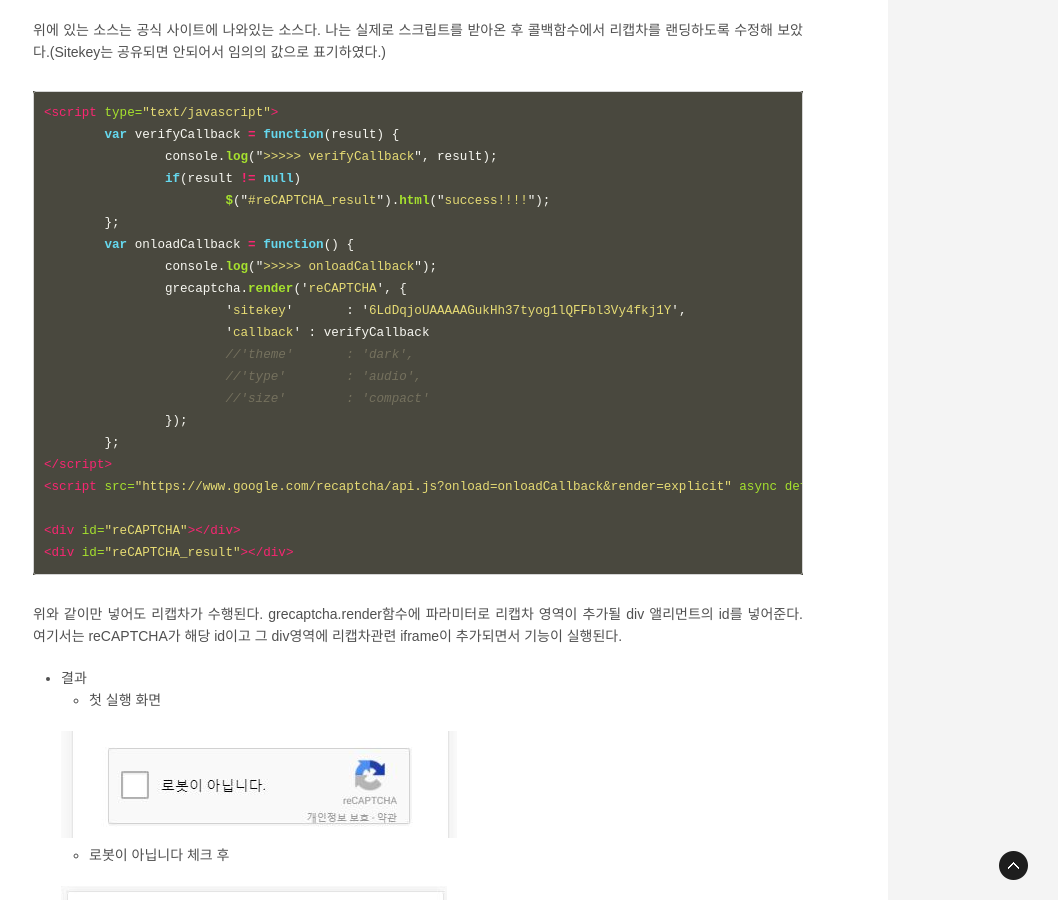
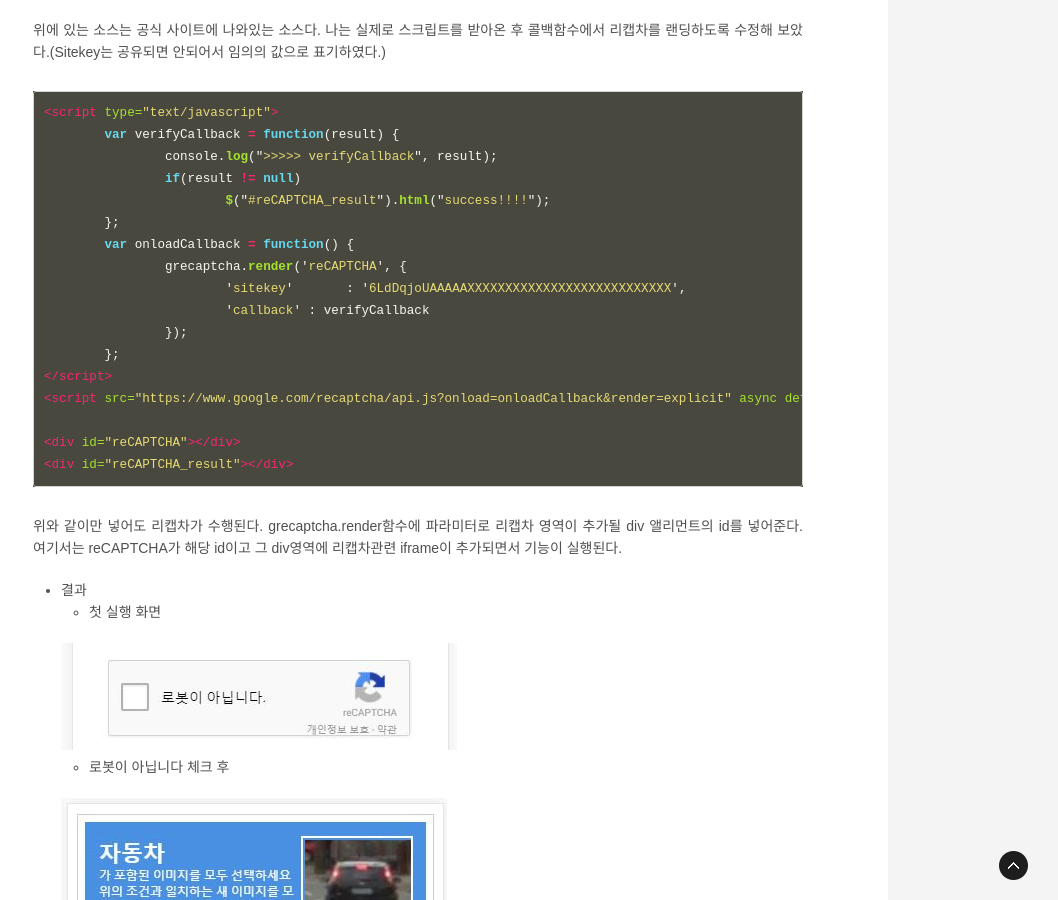
Before and after one commit to dc2348/TEST, a Jekyll site: the page built from _posts/2017-11-27-google-recaptcha-v2.md, in a window 1280 px wide and 900 px high, scrolled down 2941 px. Shown: the whole window, without its empty margins (222-1280 px from the left). Built offline with Jekyll 4.4.1, drawn with Linux system fonts in a browser that asks for light colours; some web fonts are replaced; comment, search, counter and statistics services are not loaded.

Commit message:
edit post

```diff
--- a/_posts/2017-11-27-google-recaptcha-v2.md
+++ b/_posts/2017-11-27-google-recaptcha-v2.md
@@ -75,13 +75,9 @@
 			$("#reCAPTCHA_result").html("success!!!!");
 	};
 	var onloadCallback = function() {
-		console.log(">>>>> onloadCallback");
 		grecaptcha.render('reCAPTCHA', {
-			'sitekey'	: '6LdDqjoUAAAAAGukHh37tyog1lQFFbl3Vy4fkj1Y',
+			'sitekey'	: '6LdDqjoUAAAAAXXXXXXXXXXXXXXXXXXXXXXXXXXX',
 			'callback' : verifyCallback
-			//'theme'	: 'dark',
-			//'type' 	: 'audio',
-			//'size'	: 'compact'
 		});
 	};
 </script>
```
